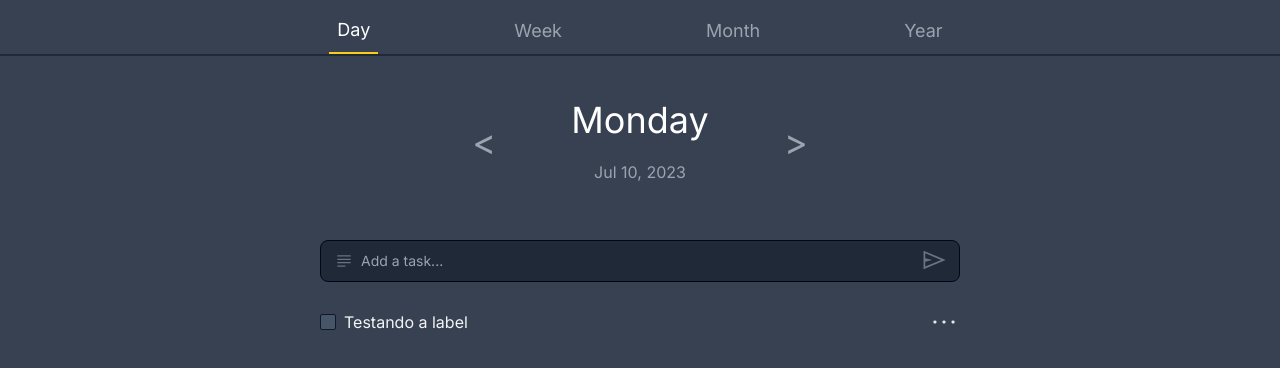
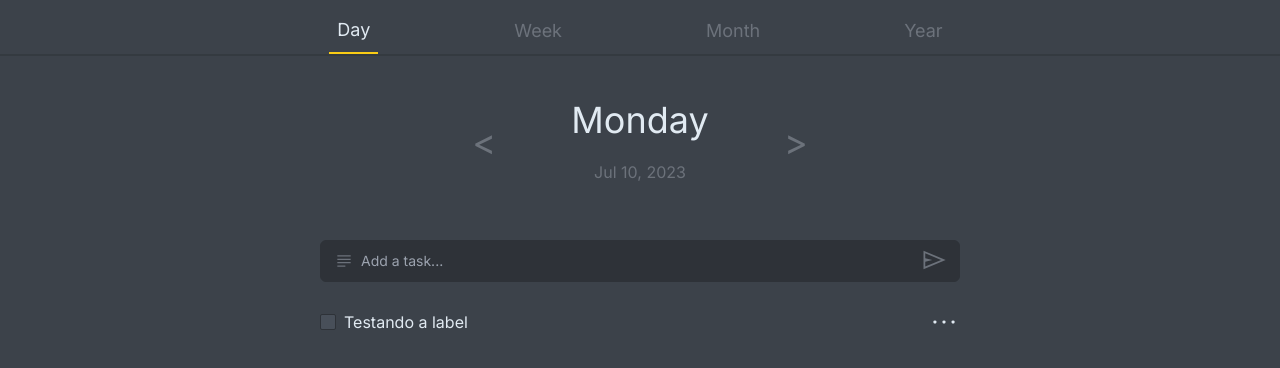
Before and after one commit to AlanDouglasASouza/front-todo, a Next.js app: page / in a window 1280 px wide. Shown: the top 368 px of the page. Built offline with nearby package versions, Linux system fonts and the light colour scheme.

Commit message:
feat: alter colors and add default colors in the tailwind

```diff
--- a/src/app/components/boxDate.tsx
+++ b/src/app/components/boxDate.tsx
@@ -3,8 +3,8 @@ import { IBoxDate } from "../interfaces";
 export default function BoxDate(props: IBoxDate) {
     return (
         <div className="flex justify-center items-center flex-col w-72 gap-5">
-            <h3 className="text-4xl text-white">{props.title}</h3>
-            <p className="text-gray-400">{props.data}</p>
+            <h3 className="text-4xl text-white-word">{props.title}</h3>
+            <p className="text-gray-word">{props.data}</p>
         </div>
     );
 }
--- a/src/app/components/checkBox.tsx
+++ b/src/app/components/checkBox.tsx
@@ -5,9 +5,9 @@ export default function Checkbox({ label, checked, onChange }: any) {
                 type="checkbox"
                 checked={checked}
                 onChange={onChange}
-                className="form-checkbox cursor-pointer h-4 w-4 text-gray-700 appearance-none border rounded-sm border-gray-900 bg-slate-600 bg-center checked:bg-[url('https://img.icons8.com/ios-glyphs/30/4D4D4D/checked-checkbox.png')] checked:bg-slate-50"
+                className="form-checkbox cursor-pointer h-4 w-4 text-gray-default appearance-none border rounded-sm border-black-border bg-gray-modal-options bg-center checked:bg-[url('https://img.icons8.com/ios-glyphs/30/4D4D4D/checked-checkbox.png')] checked:bg-white-word"
             />
-            <span className="text-gray-100">{label}</span>
+            <span className="text-white-word">{label}</span>
         </label>
     );
 }
--- a/src/app/components/dateContainer.tsx
+++ b/src/app/components/dateContainer.tsx
@@ -10,14 +10,14 @@ export default function DateContainer({
     return (
         <div className="flex justify-center items-center w-full h-60 pt-11">
             <span
-        className="text-4xl text-gray-400 cursor-pointer"
+                className="text-4xl text-gray-word cursor-pointer"
                 onClick={clickLeft}
             >
                 {"<"}
             </span>
             <BoxDate title={title} data={data} />
             <span
-        className="text-4xl text-gray-400 cursor-pointer"
+                className="text-4xl text-gray-word cursor-pointer"
                 onClick={clickRight}
             >
                 {">"}
--- a/src/app/components/header.tsx
+++ b/src/app/components/header.tsx
@@ -5,12 +5,12 @@ export default function Header({ time: _time, setTime }: IHeader) {
     const times = Object.values(Times);
 
     return (
-        <header className="flex fixed justify-center items-center top-0 w-full h-14 border-b-2 border-gray-800 gap-32 text-lg text-gray-400 pt-2">
+        <header className="flex fixed justify-center items-center top-0 w-full h-14 border-b-2 border-gray-input gap-32 text-lg text-gray-word pt-2">
             {times.map((time) => (
                 <span
                     className={`cursor-pointer p-2 ${
                         time === _time
-                            ? "text-white border-b-2 border-yellow-400"
+                            ? "text-white-word border-b-2 border-yellow"
                             : ""
                     }`}
                     key={time}
--- a/src/app/components/inputTodo.tsx
+++ b/src/app/components/inputTodo.tsx
@@ -15,7 +15,7 @@ export default function InputTodo() {
             <input
                 type="text"
                 id="input-group-1"
-        className="bg-gray-800 border border-gray-950 text-gray-100 text-sm rounded-lg focus:ring-blue-500 focus:border-blue-500 block w-full pl-10 p-2.5  dark:bg-gray-700 dark:border-gray-600 dark:placeholder-gray-400 dark:text-white dark:focus:ring-blue-500 dark:focus:border-blue-500"
+                className="bg-black-border border border-black-border text-white-word text-sm rounded-md focus:ring-blue-500 focus:border-blue-500 block w-full pl-10 p-2.5  dark:bg-gray-700 dark:border-gray-600 dark:placeholder-gray-word dark:text-white-word dark:focus:ring-blue-500 dark:focus:border-blue-500"
                 placeholder="Add a task..."
             />
             <svg
--- a/src/app/components/taskBox.tsx
+++ b/src/app/components/taskBox.tsx
@@ -5,7 +5,7 @@ export default function TaskBox() {
         <div className="flex items-center justify-between w-full">
             <Checkbox label="Testando a label" />
             <svg
-        className="w-8 h-8 text-gray-200 dark:text-gray-200 cursor-pointer"
+                className="w-8 h-8 text-white-word dark:text-gray-200 cursor-pointer"
                 aria-hidden="true"
                 xmlns="http://www.w3.org/2000/svg"
                 fill="currentColor"
--- a/src/app/page.tsx
+++ b/src/app/page.tsx
@@ -25,7 +25,7 @@ export default function Home() {
     };
 
     return (
-    <main className="flex min-h-screen flex-col items-center text-cyan-50 bg-gray-700">
+        <main className="flex min-h-screen flex-col items-center text-gray-word bg-gray-default">
             <Header time={selectTime} setTime={setSelectTime} />
             <DateContainer
                 title={title}
--- a/tailwind.config.js
+++ b/tailwind.config.js
@@ -1,18 +1,28 @@
 /** @type {import('tailwindcss').Config} */
 module.exports = {
     content: [
-    './src/pages/**/*.{js,ts,jsx,tsx,mdx}',
-    './src/components/**/*.{js,ts,jsx,tsx,mdx}',
-    './src/app/**/*.{js,ts,jsx,tsx,mdx}',
+        "./src/pages/**/*.{js,ts,jsx,tsx,mdx}",
+        "./src/components/**/*.{js,ts,jsx,tsx,mdx}",
+        "./src/app/**/*.{js,ts,jsx,tsx,mdx}",
     ],
     theme: {
+        colors: {
+            "gray-default": "#3C424A", /// Background
+            "white-word": "#E1EAF2", /// Color titles and sub's
+            "gray-word": "#6C727B", /// Color options
+            "gray-word-contents": "#8B929A", /// Color todo's messages
+            "gray-input": "#343A40", /// Input color
+            "gray-modal-options": "#484F59", /// Modals color
+            yellow: "#FACC15",
+            "black-border": "#2E3238", /// Borders
+        },
         extend: {
             backgroundImage: {
-        'gradient-radial': 'radial-gradient(var(--tw-gradient-stops))',
-        'gradient-conic':
-          'conic-gradient(from 180deg at 50% 50%, var(--tw-gradient-stops))',
+                "gradient-radial": "radial-gradient(var(--tw-gradient-stops))",
+                "gradient-conic":
+                    "conic-gradient(from 180deg at 50% 50%, var(--tw-gradient-stops))",
             },
         },
     },
     plugins: [],
-}
+};
```
Lines whose indentation alone changed are shown as unchanged.
